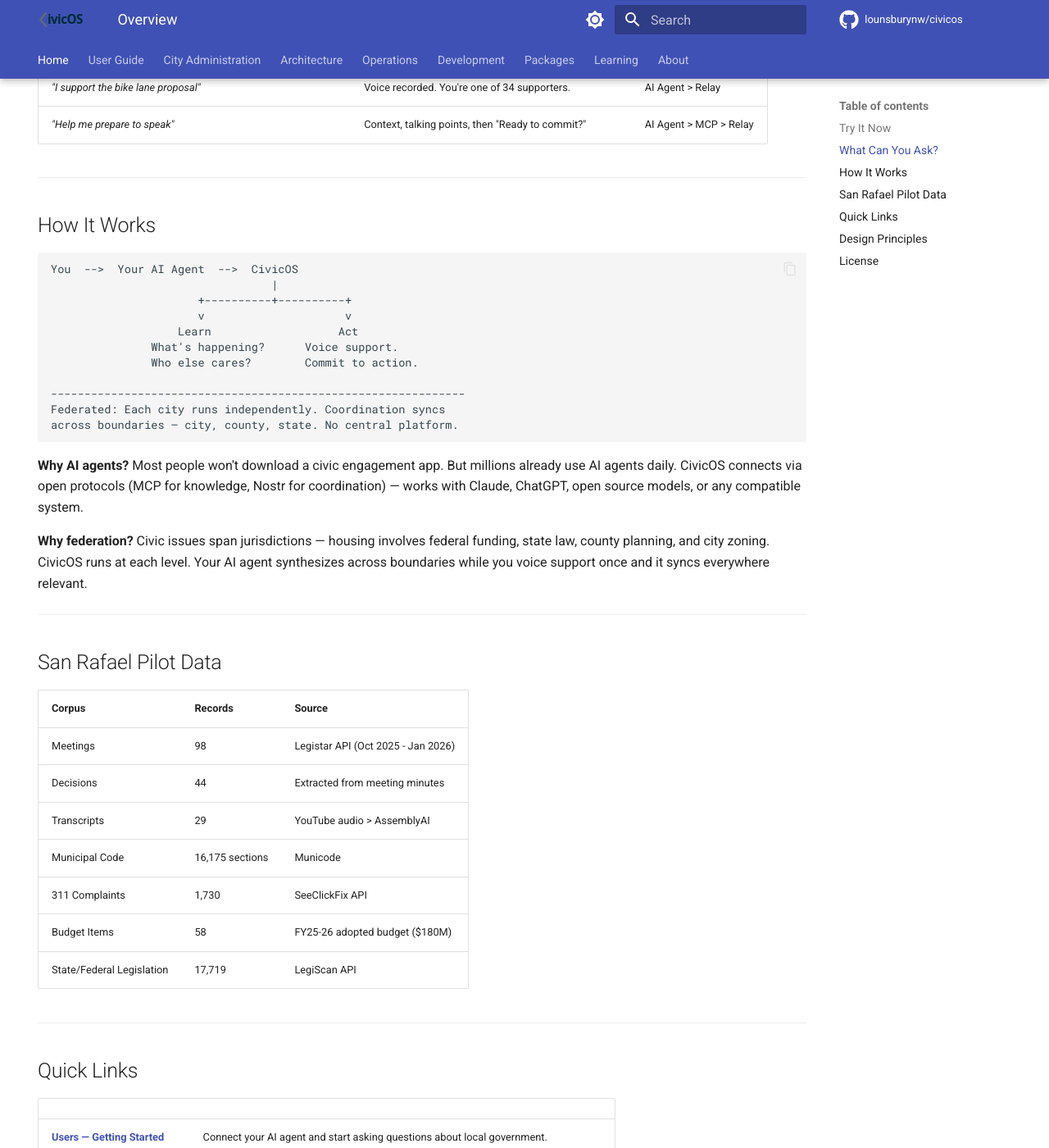
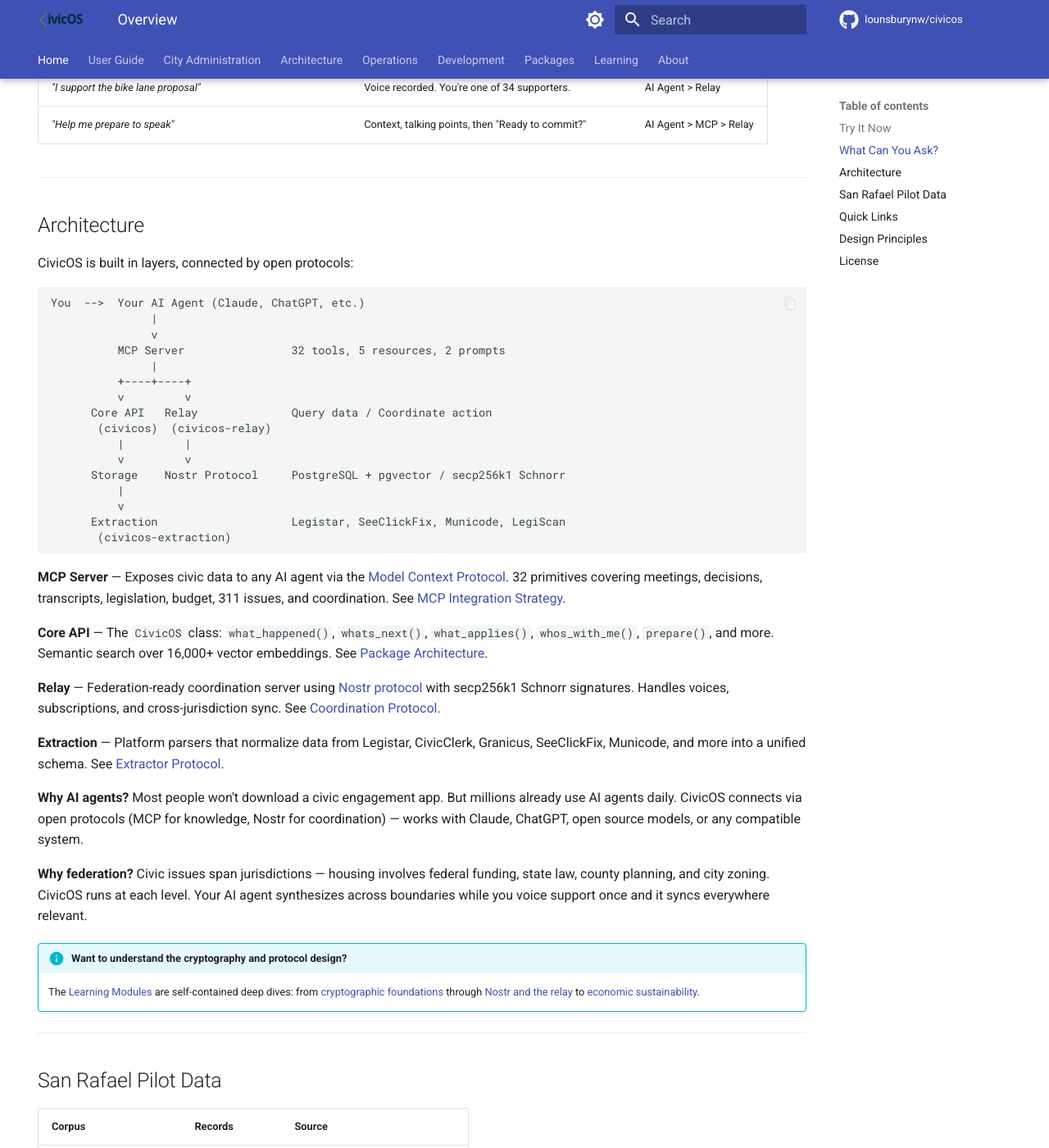
Before and after one commit to lounsburynw/civicos, an MkDocs documentation site: the page built from docs/index.md, in a window 1280 px wide and 1400 px high, scrolled down 963 px. Shown: the whole window at 82% size. Built offline with MkDocs 1.6.1 and Material for MkDocs 9.7.7, drawn with Linux system fonts in a browser that asks for light colours; comment, search, counter and statistics services are not loaded.

Commit message:
docs: Add architecture overview, relay docs, and learning module references
- Landing page: Replace simple diagram with full architecture stack
  (MCP > Core API > Relay > Extraction) with links to each component
- Landing page: Add learning modules callout with admonition
- FAQ: Add "What is the relay?" and "How does the cryptography work?"
  sections with links to all 6 learning modules
- FAQ: Link federation answer to Coordination Protocol doc

Co-Authored-By: Claude Opus 4.6 <noreply@anthropic.com>

````diff
--- a/docs/index.md
+++ b/docs/index.md
@@ -44,25 +44,43 @@ CivicOS provides an MCP server. Connect via Claude, ChatGPT, or any MCP-compatib
 
 ---
 
-## How It Works
+## Architecture
+
+CivicOS is built in layers, connected by open protocols:
 
 ```
-You  -->  Your AI Agent  -->  CivicOS
-                                 |
-                      +----------+----------+
-                      v                     v
-                   Learn                   Act
-               What's happening?      Voice support.
-               Who else cares?        Commit to action.
+You  -->  Your AI Agent (Claude, ChatGPT, etc.)
+               |
+               v
+          MCP Server                32 tools, 5 resources, 2 prompts
+               |
+          +----+----+
+          v         v
+      Core API   Relay              Query data / Coordinate action
+       (civicos)  (civicos-relay)
+          |         |
+          v         v
+      Storage    Nostr Protocol     PostgreSQL + pgvector / secp256k1 Schnorr
+          |
+          v
+      Extraction                    Legistar, SeeClickFix, Municode, LegiScan
+       (civicos-extraction)
+```
 
---------------------------------------------------------------
-Federated: Each city runs independently. Coordination syncs
-across boundaries — city, county, state. No central platform.
-```
+**MCP Server** — Exposes civic data to any AI agent via the [Model Context Protocol](https://modelcontextprotocol.io). 32 primitives covering meetings, decisions, transcripts, legislation, budget, 311 issues, and coordination. See [MCP Integration Strategy](critical/MCP_INTEGRATION_STRATEGY.md).
+
+**Core API** — The `CivicOS` class: `what_happened()`, `whats_next()`, `what_applies()`, `whos_with_me()`, `prepare()`, and more. Semantic search over 16,000+ vector embeddings. See [Package Architecture](critical/FINAL_PACKAGE_ARCHITECTURE.md).
+
+**Relay** — Federation-ready coordination server using [Nostr protocol](critical/NOSTR_CIVIC_NIPS.md) with secp256k1 Schnorr signatures. Handles voices, subscriptions, and cross-jurisdiction sync. See [Coordination Protocol](critical/COORDINATION_PROTOCOL.md).
+
+**Extraction** — Platform parsers that normalize data from Legistar, CivicClerk, Granicus, SeeClickFix, Municode, and more into a unified schema. See [Extractor Protocol](critical/EXTRACTOR_PROTOCOL.md).
 
 **Why AI agents?** Most people won't download a civic engagement app. But millions already use AI agents daily. CivicOS connects via open protocols (MCP for knowledge, Nostr for coordination) — works with Claude, ChatGPT, open source models, or any compatible system.
 
 **Why federation?** Civic issues span jurisdictions — housing involves federal funding, state law, county planning, and city zoning. CivicOS runs at each level. Your AI agent synthesizes across boundaries while you voice support once and it syncs everywhere relevant.
+
+!!! info "Want to understand the cryptography and protocol design?"
+    The [Learning Modules](learning/README.md) are self-contained deep dives: from [cryptographic foundations](learning/01_CRYPTOGRAPHIC_FOUNDATIONS.md) through [Nostr and the relay](learning/02_NOSTR_AND_THE_RELAY.md) to [economic sustainability](learning/06_ECONOMIC_MODEL_AND_SUSTAINABILITY.md).
 
 ---
 
````
Also changed, not shown: docs/user_guides/FAQ.md (+16 -1 lines).
